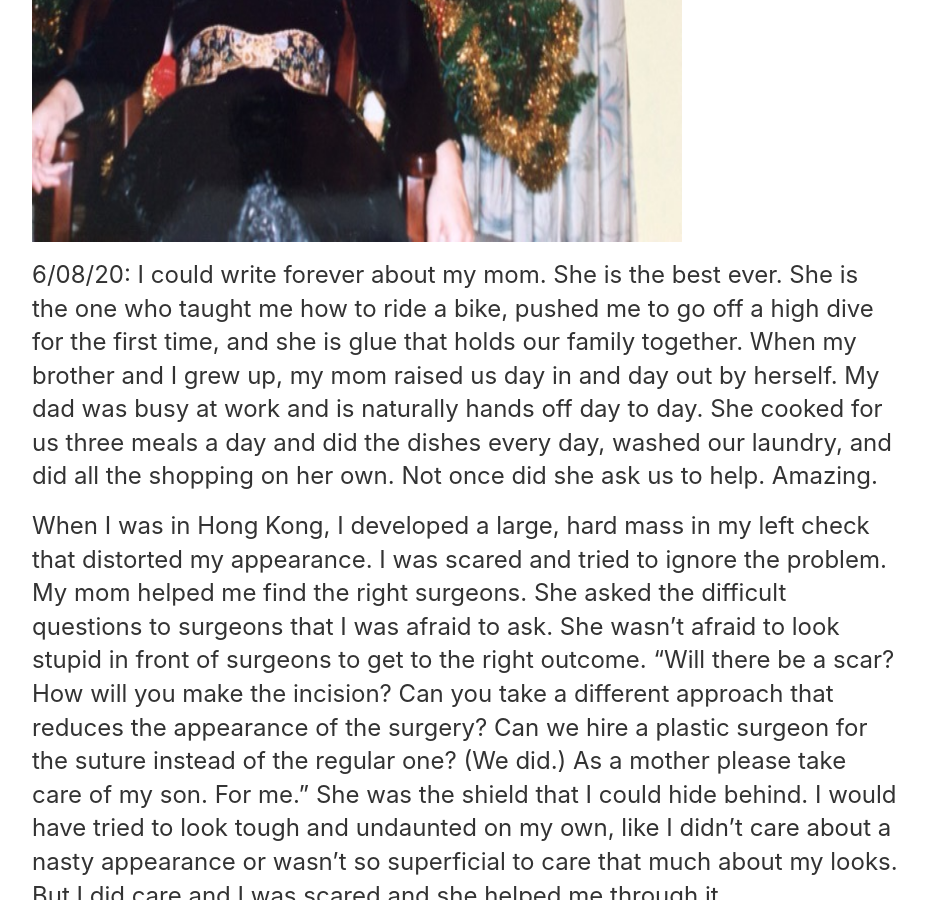
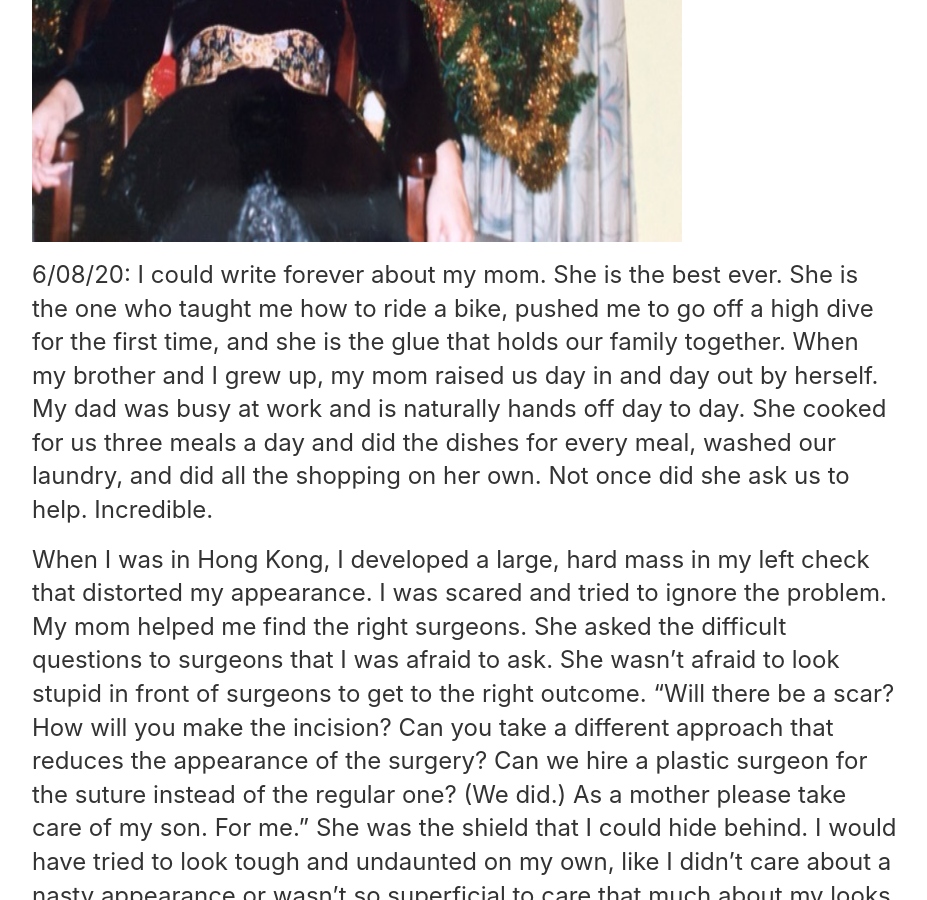
Before and after one commit to hikesandbikes/hikesandbikes.github.io, a Jekyll site: the page built from index.html, in a window 1280 px wide and 900 px high, scrolled down 6130 px. Shown: the whole window, without its empty margins (175-1102 px from the left). Built offline with Jekyll 4.4.1, drawn with Linux system fonts in a browser that asks for light colours.

Commit message:
Changed mom post

```diff
--- a/index.html
+++ b/index.html
@@ -169,10 +169,10 @@ title: Josh Huang's Blog
 
 		<p>6/08/20: I could write forever about my mom.  She is the best ever.
 			She is the one who taught me how to ride a bike, pushed me to go off a high dive for the first time,
-			and she is glue that holds our family together.  When my brother and I grew up, my mom raised us day in and day
+			and she is the glue that holds our family together.  When my brother and I grew up, my mom raised us day in and day
 			out by herself.  My dad was busy at work and is naturally hands off day to day.  She cooked for us
-			three meals a day and did the dishes every day, washed our laundry, and did all the shopping on her own.
-			Not once did she ask us to help.  Amazing.
+			three meals a day and did the dishes for every meal, washed our laundry, and did all the shopping on her own.
+			Not once did she ask us to help.  Incredible.
 		</p>
 		<p>
 			When I was in Hong Kong, I developed a large, hard mass in my left check that distorted my appearance.
```
